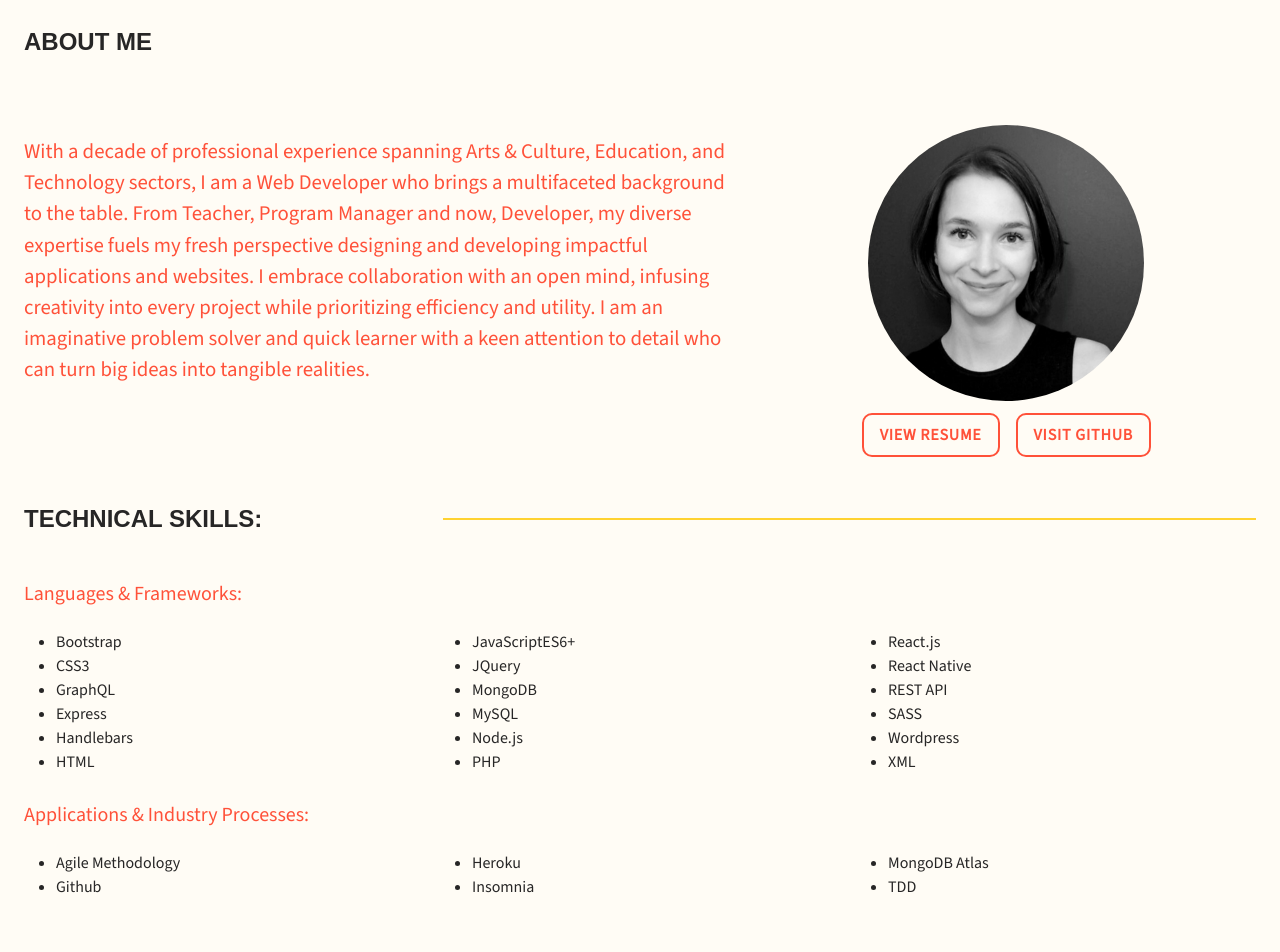
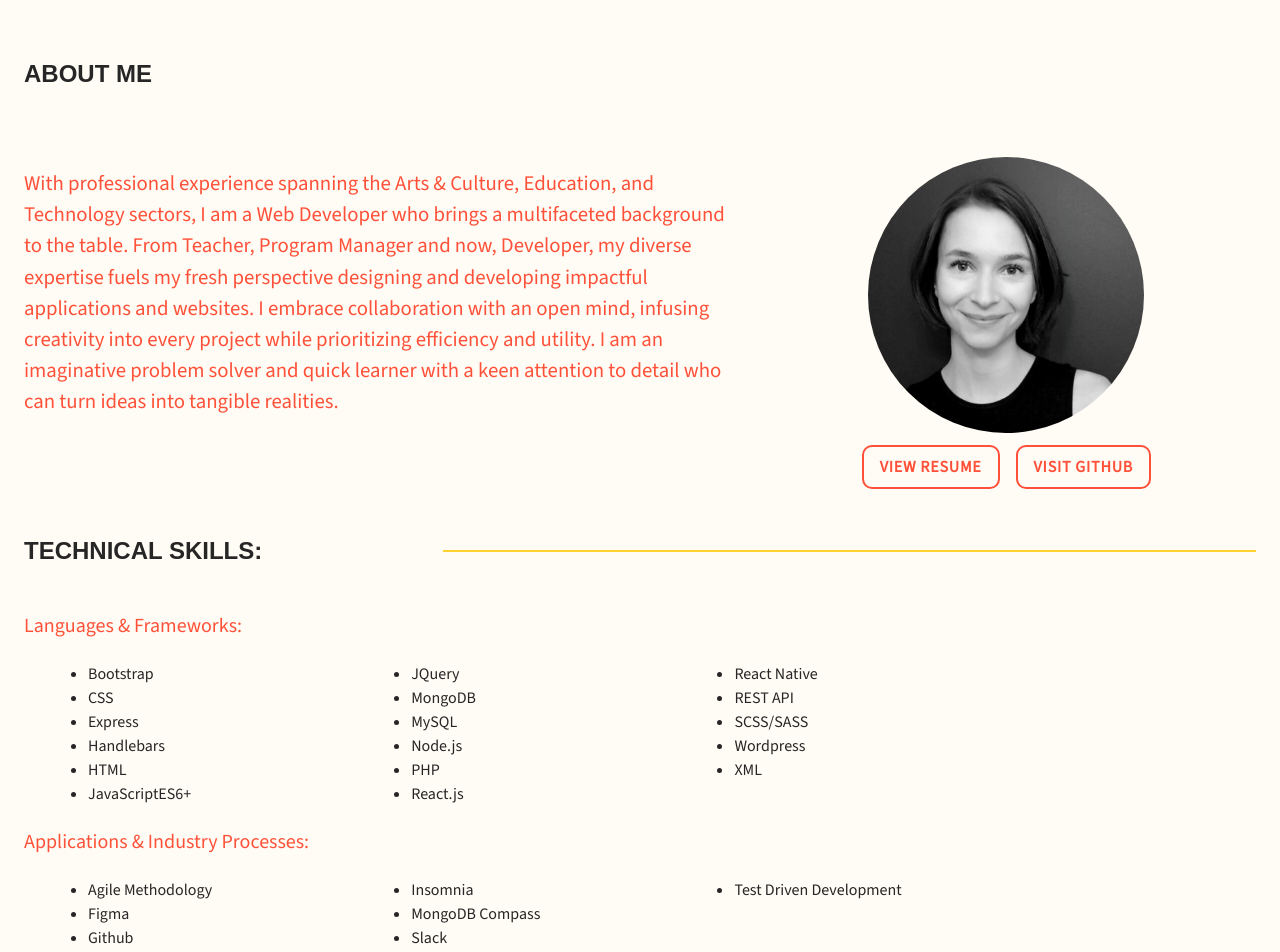
Before and after one commit to AmyWilford/aw-portflio, a React (Create React App) app: page / in a window 1280 px wide. Shown: the part 800-1752 px from the top of the page. Built offline with nearby package versions, Linux system fonts and the light colour scheme; a web font is replaced by a local one.

Commit message:
updated project list and images

```diff
--- a/src/components/About.js
+++ b/src/components/About.js
@@ -10,7 +10,7 @@ export default function About() {
       <div className="row d-flex align-items-center justify-content-center">
         <div className="col-md-7 col-12">
           <div className="pb-5" id="bio">
-            With a decade of professional experience spanning Arts & Culture,
+            With professional experience spanning the Arts & Culture,
             Education, and Technology sectors, I am a Web Developer who brings a
             multifaceted background to the table. From Teacher, Program Manager
             and now, Developer, my diverse expertise fuels my fresh perspective
@@ -18,7 +18,7 @@ export default function About() {
             embrace collaboration with an open mind, infusing creativity into
             every project while prioritizing efficiency and utility. I am an
             imaginative problem solver and quick learner with a keen attention
-            to detail who can turn big ideas into tangible realities.
+            to detail who can turn ideas into tangible realities.
           </div>
 
           {/* <hr className="section-divider section-divider-web"></hr> */}
@@ -60,8 +60,7 @@ export default function About() {
           <div className="about-list-container">
             <ul>
               <li>Bootstrap</li>
-              <li>CSS3</li>
-              <li>GraphQL</li>
+              <li>CSS</li>
               <li>Express</li>
               <li>Handlebars</li>
               <li>HTML</li>
@@ -74,7 +73,7 @@ export default function About() {
               <li>React.js</li>
               <li>React Native</li>
               <li>REST API</li>
-              <li>SASS</li>
+              <li>SCSS/SASS</li>
               <li>Wordpress</li>
               <li>XML</li>
             </ul>
@@ -87,11 +86,12 @@ export default function About() {
           <div className="about-list-container">
             <ul>
               <li>Agile Methodology</li>
+              <li>Figma</li>
               <li>Github</li>
-              <li>Heroku</li>
               <li>Insomnia</li>
-              <li>MongoDB Atlas</li>
-              <li>TDD</li>
+              <li>MongoDB Compass</li>
+              <li>Slack</li>
+              <li>Test Driven Development</li>
             </ul>
           </div>
         </div>
--- a/src/components/Contact.js
+++ b/src/components/Contact.js
@@ -16,7 +16,7 @@ export default function Contact() {
               <div className="row gx-0">
                 <div className="col-4 text-uppercase fw-bold">Email</div>
                 <div className="col-8 text-end custom-decoration">
-                  wilford.amy <span class="email-at">at</span> gmail.com
+                  wilford.amy <span className="email-at">at</span> gmail.com
                 </div>
               </div>
               <hr></hr>
--- a/src/components/ProjectList.js
+++ b/src/components/ProjectList.js
@@ -59,33 +59,34 @@ const ProjectList = [
     specs: "CSS | HTML | JavaScript | Bands in Town API | Swiper API",
     url: "https://pkewx3.com/",
   },
+  // {
+  //   id: 7,
+  //   src: "./assets/img-javascriptmugs.png",
+  //   altTag: "JavaScript: Custom Mugs",
+  //   title: "JavaScript: Custom Mugs",
+  //   details:
+  //     "An e-commerce store where users can design and order their own custom mugs. JavaScript Custom Mugs is responsive and mobile-friendly full-stack application built using MERN-stack. Includes an integrated payment platform using Stripe and secure user accounts with password security with JWT and Bcrypt.",
+  //   specs:
+  //     "CSS | Express | GraphQL | HTML | JavaScript | JWT | MongoDB | Node.js | React.js | Stripe",
+  //   url: "https://whispering-inlet-47426.herokuapp.com/",
+  // },
   {
-    id: 7,
-    src: "./assets/img-javascriptmugs.png",
-    altTag: "JavaScript: Custom Mugs",
-    title: "JavaScript: Custom Mugs",
+    id: 8,
+    src: "./assets/img-cela.png",
+    altTag: "Canadian Environmental Law Archive",
+    title: "Canadian Environmental Law Archive",
     details:
-      "An e-commerce store where users can design and order their own custom mugs. JavaScript Custom Mugs is responsive and mobile-friendly full-stack application built using MERN-stack. Includes an integrated payment platform using Stripe and secure user accounts with password security with JWT and Bcrypt.",
-    specs:
-      "CSS | Express | GraphQL | HTML | JavaScript | JWT | MongoDB | Node.js | React.js | Stripe",
-    url: "https://whispering-inlet-47426.herokuapp.com/",
+      "A custom WordPress theme developed to house a digital library and search-able archive of over 8,000+ legal records. Developed to replace an old interface and to improve accessibility of documents. Customized using ACF Pro to define taxonomies and field groups to preserve integrity of existing archival data-sets. Used SearchWP to integrate a search engine that dynamically searches site contents (custom posts and attachments), and to create advanced search filters using meta & tax queries. Project has been in development from May 2023 - September 2023 and will be launched in the fall.",
+    specs: "CSS | HTML | Javascript | PHP | Wordpress | ACF Pro | SearchWP",
+    url: "",
   },
-  // {
-  //   id: 8,
-  //   src: "",
-  //   altTag: "Canadian Environmental Law Archive",
-  //   title: "Canadian Environmental Law Archive",
-  //   details: "",
-  //   specs: "CSS | HTML | Javascript | PHP | Wordpress | SearchWP | ACF Pro ",
-  //   url: "",
-  // },
   {
     id: 9,
     src: "./assets/img-impactmap.png",
     altTag: "Canadian Ocean Literacy Coalition: Impact Map",
     title: "Canadian Ocean Literacy Coalition: Impact Map",
     details:
-      "A custom wordpress plugin developed to integrate with exisiting client wordpress site and to visually showcase all impact initiatives of Canadian Ocean Literacy Coalition (COLC) members. The map makes searching for projects easy with dynamic filters based on project details. The Impact Map dynamically pulls projects from a Wordpress backend and presents data as pins on a map. Specifically developed so that backend categories can easily be added/removed without any code modifications to ensure client-side content management. Project will be published in the fall of 2024 - Built in Web Developer role with Entremission.",
+      "A custom wordpress plugin developed to integrate with exisiting client wordpress site and to visually showcase all impact initiatives of Canadian Ocean Literacy Coalition (COLC) members. The Impact Map dynamically pulls projects from a Wordpress backend and presents data as pins on a map. Data filter options allow users to dynamically serach for projects matching their unique set of criteria. Project has been in development from January 2023 - September 2023 and will be launched in the fall.",
     specs: "CSS | HTML | Javascript | PHP | Wordpress | ACF Pro",
     url: "",
   },
--- a/src/components/styles/About.css
+++ b/src/components/styles/About.css
@@ -21,6 +21,8 @@
 
 .about-list-container {
     column-count: 3;
+    max-width: 80%;
+    padding-left: 2rem
 }
 .section-divider {
     color: #FFD230;
@@ -87,5 +89,8 @@ button{
     }
     .about-list-container {
         column-count: 2;
+        max-width: 95%;
+        padding-left: .5rem
+
     }
 }
--- a/src/components/styles/Header.css
+++ b/src/components/styles/Header.css
@@ -5,6 +5,7 @@
     align-items: center;
     background-color: #041E7D;
     padding: 10px 20px;
+    margin-bottom: 2rem;
 
   }
   .navbar a {
```
Also changed, not shown: public/assets/img-cela.png (added).
